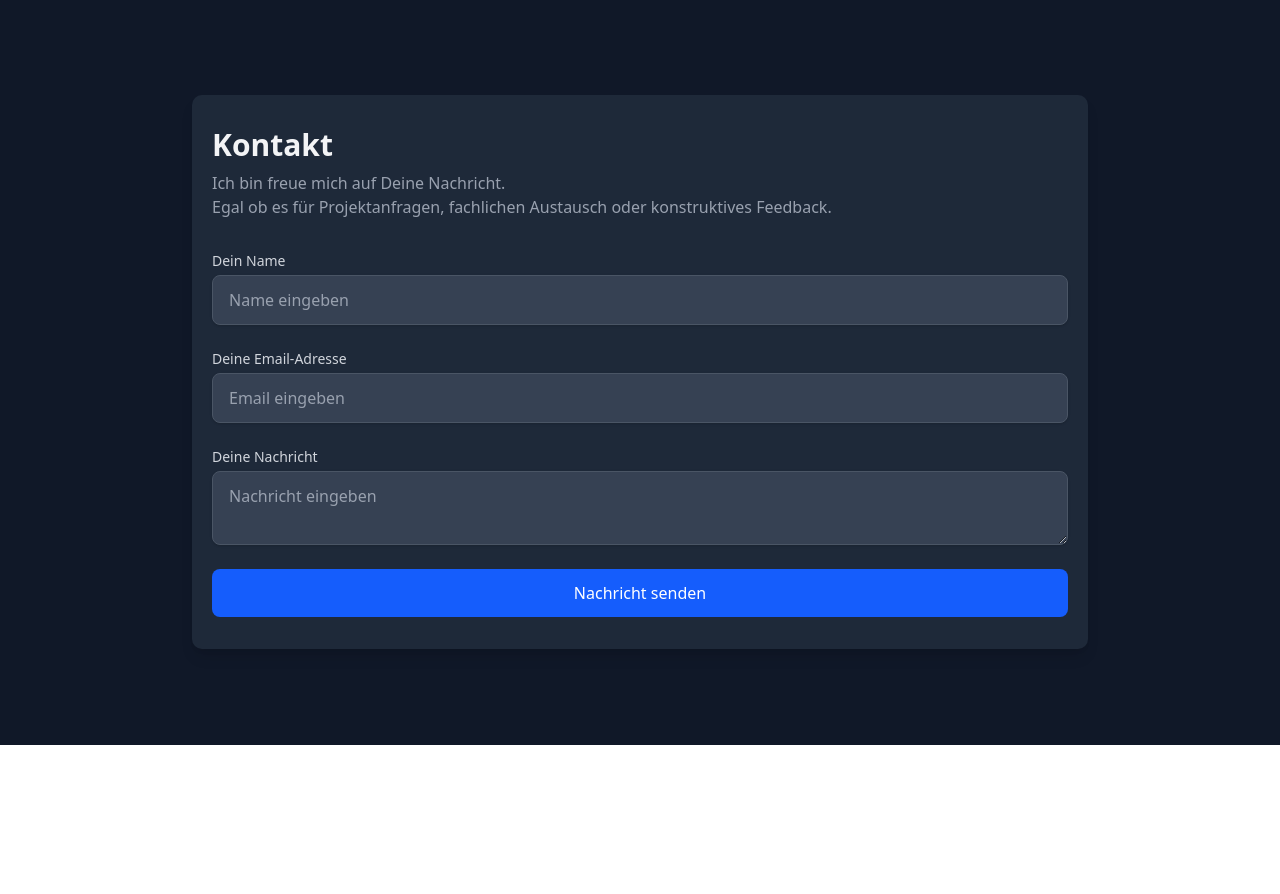
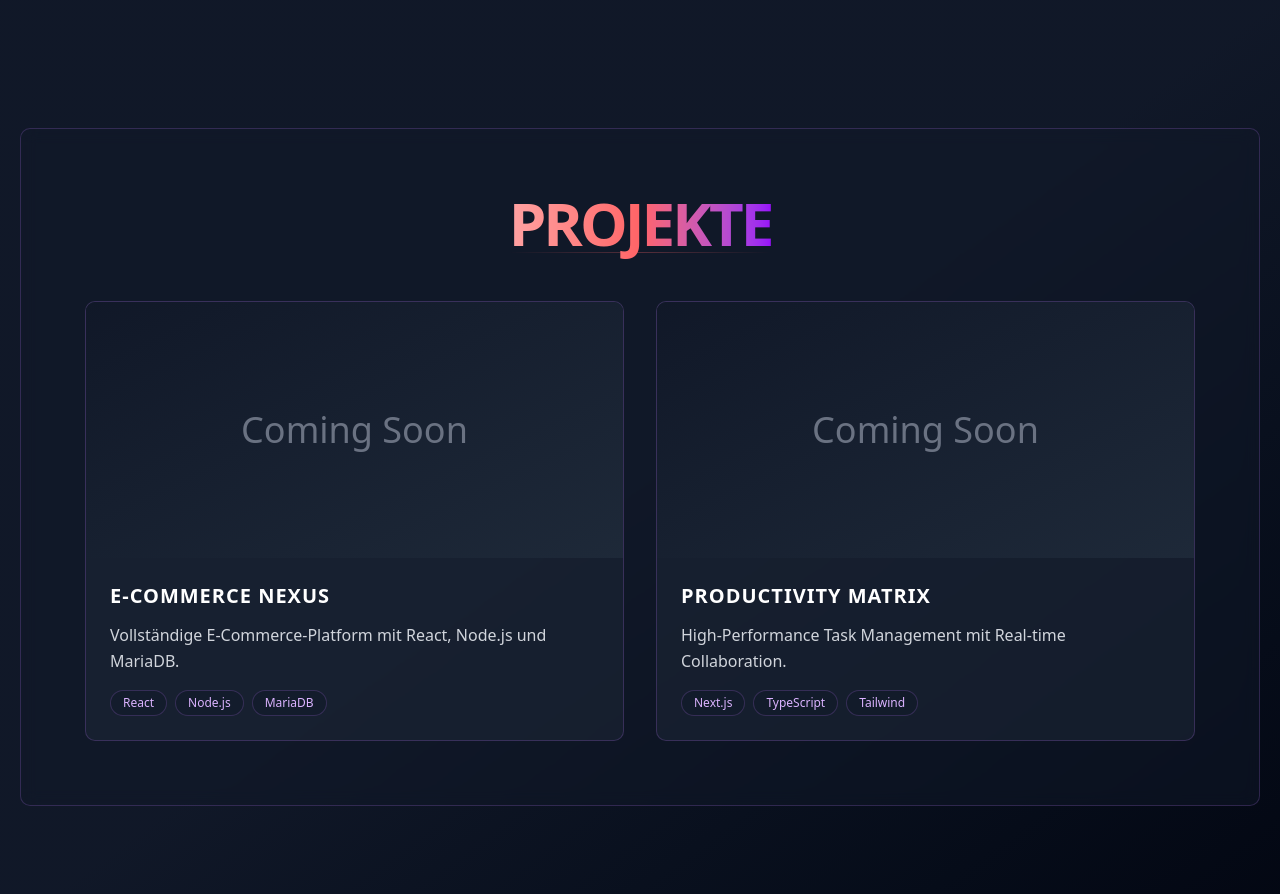
Before and after one commit to BlackReacon/portfolio, a Next.js app: page / in a window 1280 px wide. Shown: the part 2520-3414 px from the top of the page. Before the commit the page ends 3265 px from the top, so only its background shows below. Built offline with nearby package versions, Linux system fonts and the light colour scheme.

Commit message:
update ProjectPage

```diff
--- a/src/app/page.tsx
+++ b/src/app/page.tsx
@@ -8,10 +8,10 @@ export default function Home() {
   return (
     <div className="min-h-screen bg-gray-900 text-white">
       <main>
-         <Hero />
+        <Hero />
         <About />
         <SkillsPage />
-       {/* <ProjectsPage/> */}
+        <ProjectsPage />
         <ContactPage />
       </main>
     </div>
--- /dev/null
+++ b/src/components/sections/projects/components/project_card.tsx
@@ -0,0 +1,65 @@
+import Link from "next/link";
+import Image from "next/image";
+
+interface ProjectCardProps {
+  project: {
+    title: string;
+    description: string;
+    tags: string[];
+    // Placeholder for future properties
+    // imageUrl: string;
+    // projectUrl: string;
+  };
+}
+
+export function ProjectCard({ project }: ProjectCardProps) {
+  return (
+    <div className="relative bg-gray-800/50 border border-purple-400/20 rounded-lg overflow-hidden group hover:border-purple-400/40 transition-all duration-300 hover:-translate-y-1 hover:shadow-lg hover:shadow-purple-500/10">
+      {/* Placeholder for screenshots  */}
+      <div className="h-64 bg-gradient-to-br from-gray-900 to-gray-800 flex items-center justify-center">
+        <div className="text-4xl text-gray-500">Coming Soon</div>
+        {/*         <Image
+          src={project.imageUrl}
+          alt={`Screenshot des Projekts ${project.title}`}
+          fill
+          className="object-cover transition-transform duration-500 group-hover:scale-105"
+          sizes="(max-width: 768px) 100vw, 50vw"
+          quality={85}
+          placeholder="blur"
+        /> */}
+      </div>
+
+
+      <div className="p-6">
+        <h3 className="text-xl font-bold uppercase tracking-wider mb-3 text-white group-hover:text-purple-300 transition-colors duration-300">
+          {project.title}
+        </h3>
+        <p className="text-gray-300 mb-4 leading-relaxed">
+          {project.description}
+        </p>
+        <div className="flex flex-wrap gap-2">
+          {project.tags.map((tag, i) => (
+            <span
+              key={i}
+              className="px-3 py-1 text-xs font-medium bg-gray-900/50 border border-purple-400/20 rounded-full text-purple-300"
+            >
+              {tag}
+            </span>
+          ))}
+        </div>
+{/*         <div className="absolute inset-0 bg-gradient-to-t from-gray-900/80 to-transparent opacity-0 group-hover:opacity-100 transition-opacity duration-300 flex items-end p-4">
+          {project.projectUrl && (
+            <Link
+              href={project.projectUrl}
+              target="_blank"
+              rel="noopener noreferrer"
+              className="px-4 py-2 bg-gradient-to-r from-purple-600 to-red-500 rounded-md text-sm font-bold uppercase tracking-wider hover:opacity-90 transition-opacity"
+            >
+              Live ansehen
+            </Link>
+          )}
+        </div> */}
+      </div>
+    </div>
+  );
+}
--- /dev/null
+++ b/src/components/sections/projects/components/project_grid.tsx
@@ -0,0 +1,32 @@
+import { ProjectCard } from '@/components/sections/projects/components/project_card';
+
+const PROJECTS = [
+  {
+    title: 'E-COMMERCE NEXUS',
+    description: 'Vollständige E-Commerce-Platform mit React, Node.js und MariaDB.',
+    tags: ['React', 'Node.js', 'MariaDB']
+  },
+  {
+    title: 'PRODUCTIVITY MATRIX',
+    description: 'High-Performance Task Management mit Real-time Collaboration.',
+    tags: ['Next.js', 'TypeScript', 'Tailwind']
+  },
+/* With Image and URL
+  {
+    title: 'E-COMMERCE NEXUS',
+    description: 'Vollständige E-Commerce-Platform mit React, Node.js und MongoDB.',
+    tags: ['React', 'Node.js', 'MongoDB'],
+    imageUrl: '/images/projects/ecommerce.jpg',
+    projectUrl: 'https://ecommerce-beispiel.de'
+  }, */
+];
+
+export function ProjectsGrid() {
+  return (
+    <div className="grid grid-cols-1 lg:grid-cols-2 gap-8">
+      {PROJECTS.map((project, index) => (
+        <ProjectCard key={`${project.title}-${index}`} project={project} />
+      ))}
+    </div>
+  );
+}
--- a/src/components/sections/projects/page.tsx
+++ b/src/components/sections/projects/page.tsx
@@ -1,37 +1,30 @@
+import { ProjectsGrid } from '@/components/sections/projects/components/project_grid';
+
 export default function ProjectsPage() {
   return (
-    <>
-      <section id="projects" className="py-24">
-        <div className="container mx-auto px-5">
-          <div className="bg-[#0f0f0f] border border-green-400/20 my-8">
-            <div className="p-8 md:p-16">
-              <h2 className="text-4xl md:text-6xl font-extrabold uppercase tracking-wider text-center mb-12 bg-gradient-to-r from-green-400 to-blue-500 bg-clip-text text-transparent relative">
-                PROJECTS
-                <div className="w-24 h-1 bg-gradient-to-r from-green-400 via-blue-500 to-purple-500 mx-auto mt-6" />
-              </h2>
-              {/* Project items will go here */}
-              <div className="grid grid-cols-1 lg:grid-cols-2 gap-8 mt-12">
-                  {[
-                    { emoji: '🛒', title: 'E-COMMERCE NEXUS', description: 'Vollständige E-Commerce-Platform mit React, Node.js und MongoDB. Real-time Inventory, Payment-Processing und Advanced Analytics Dashboard.' },
-                    { emoji: '📱', title: 'PRODUCTIVITY MATRIX', description: 'High-Performance Task Management mit Real-time Collaboration, AI-powered Scheduling und Advanced Team Analytics.' },
-                    { emoji: '🌐', title: 'DIGITAL COSMOS', description: 'Ultra-moderne Portfolio-Website mit Custom Animations, Performance-Optimierung und Progressive Web App Features.' },
-                    { emoji: '🎵', title: 'AUDIO SPECTRUM', description: 'Advanced Music Streaming Platform mit AI-Recommendations, Social Features und Real-time Audio Processing.' }
-                  ].map((project, index) => (
-                    <div key={index} className="bg-[#141414] border border-green-400/20 overflow-hidden">
-                      <div className="h-48 bg-gradient-to-br from-[#1a1a1a] to-[#333] flex items-center justify-center text-7xl font-bold">
-                        <span className="bg-gradient-to-r from-green-400 to-blue-500 bg-clip-text text-transparent">{project.emoji}</span>
-                      </div>
-                      <div className="p-8">
-                        <h3 className="text-xl font-bold uppercase tracking-wider mb-4">{project.title}</h3>
-                        <p className="text-gray-300 leading-relaxed">{project.description}</p>
-                      </div>
-                    </div>
-                  ))}
-                </div>
-            </div>
+    <section id="projects" className="relative py-24 bg-gradient-to-br from-gray-900 via-gray-900 to-gray-950 border-t border-b border-purple-400/30">
+      {/* Projekte - Container */}
+      <div className="container mx-auto px-5 relative z-10">
+        <div className="group bg-gray-900/50 backdrop-blur-sm border border-purple-400/20 rounded-lg my-8 overflow-hidden">
+          <div className="p-8 md:p-16">
+
+            {/* project - title */}
+            <div className="text-center mb-12">
+                <h2 className="text-4xl md:text-6xl font-extrabold uppercase tracking-tighter inline-block relative group">
+                  <span className="cursor-default bg-gradient-to-r from-red-300 via-red-400 to-purple-600 bg-clip-text text-transparent">
+                   Projekte
+                  </span>
+                  <div className="absolute bottom-0 left-0 w-full h-px overflow-hidden">
+                    <div className="absolute bottom-0 left-0 w-full h-0.5 bg-gradient-to-r from-transparent via-red-400/30 to-transparent group-hover:via-red-400/80 transition-colors duration-500 ease-in-out" />
+                  </div>
+                </h2>
+              </div>
+
+            {/* projects - grid */}
+            <ProjectsGrid />
           </div>
         </div>
-      </section>
-    </>
+      </div>
+    </section>
   );
 }
```
